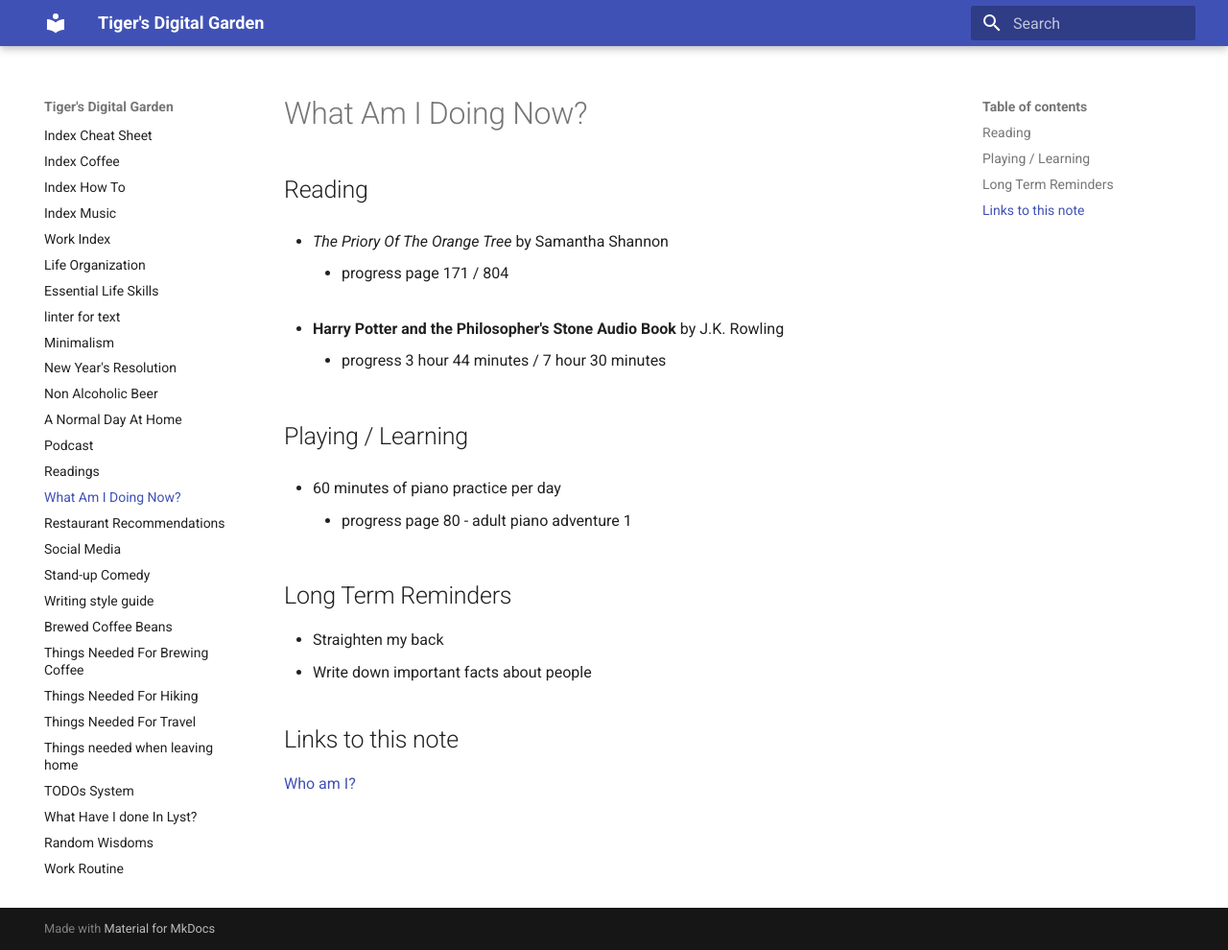
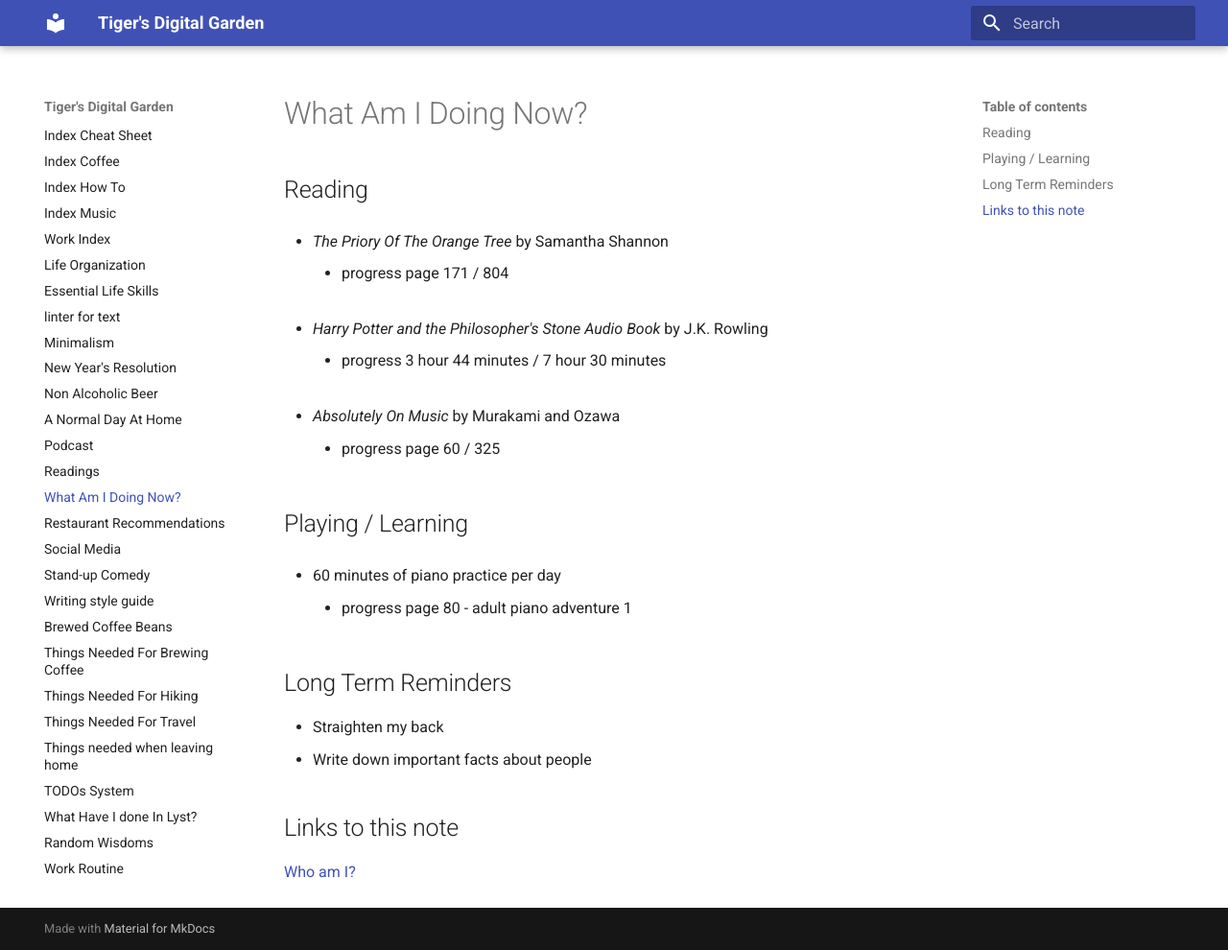
Before and after one commit to ynotstartups/notes, an MkDocs documentation site: the page built from notes/reminders.md, in a window 1280 px wide and 990 px high. Shown: the whole window at 96% size. Built offline with MkDocs 1.6.1 and Material for MkDocs 9.7.7, drawn with Linux system fonts in a browser that asks for light colours.

Commit message:
add absolutely on music

```diff
--- a/notes/reminders.md
+++ b/notes/reminders.md
@@ -6,9 +6,13 @@
 
   - progress page 171 / 804
 
-- __Harry Potter and the Philosopher's Stone Audio Book__ by J.K. Rowling
+- _Harry Potter and the Philosopher's Stone Audio Book_ by J.K. Rowling
 
   - progress 3 hour 44 minutes / 7 hour 30 minutes
+
+- _Absolutely On Music_ by Murakami and Ozawa
+
+  - progress page 60 / 325
 
 ## Playing / Learning
 
```
